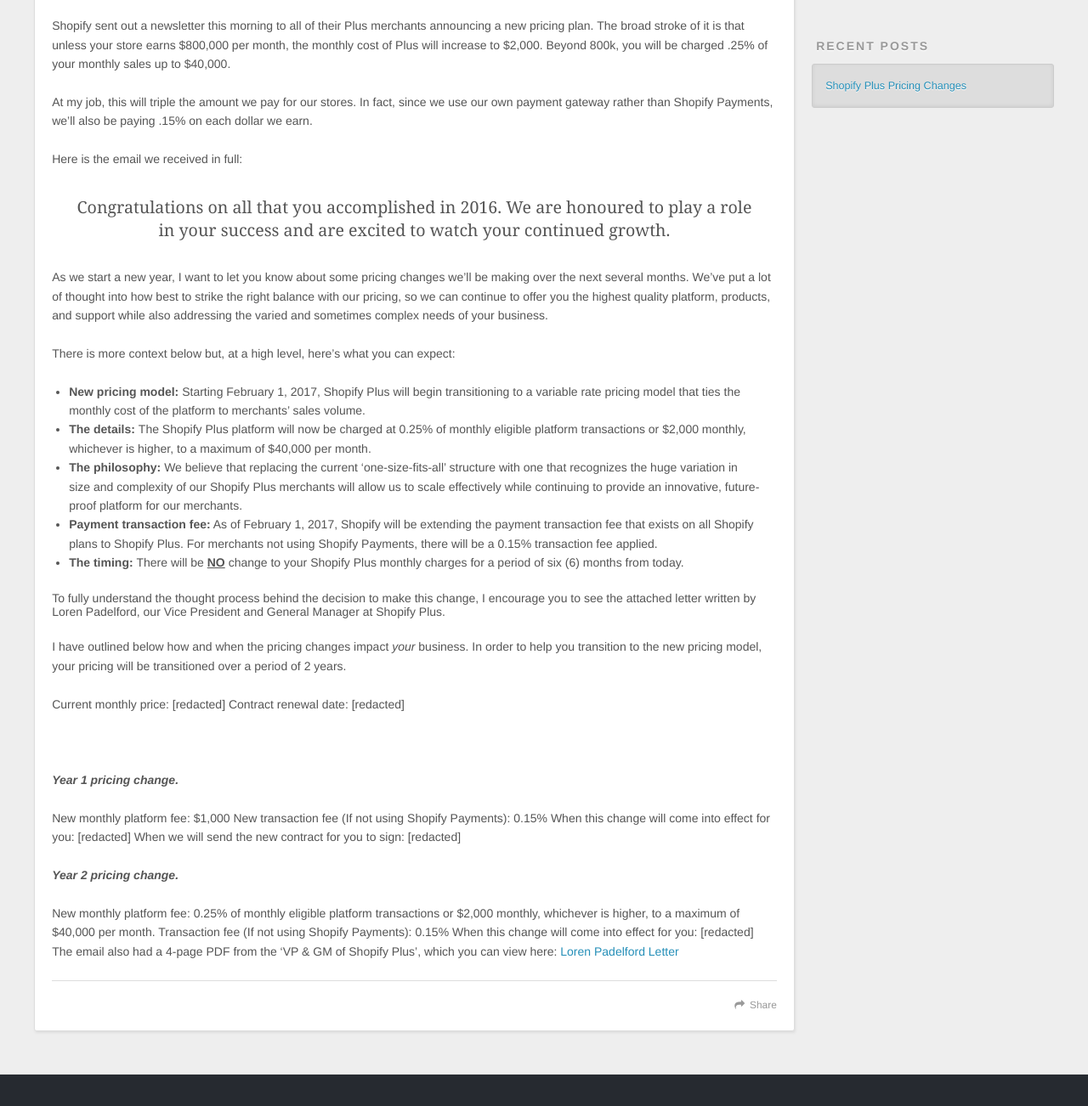
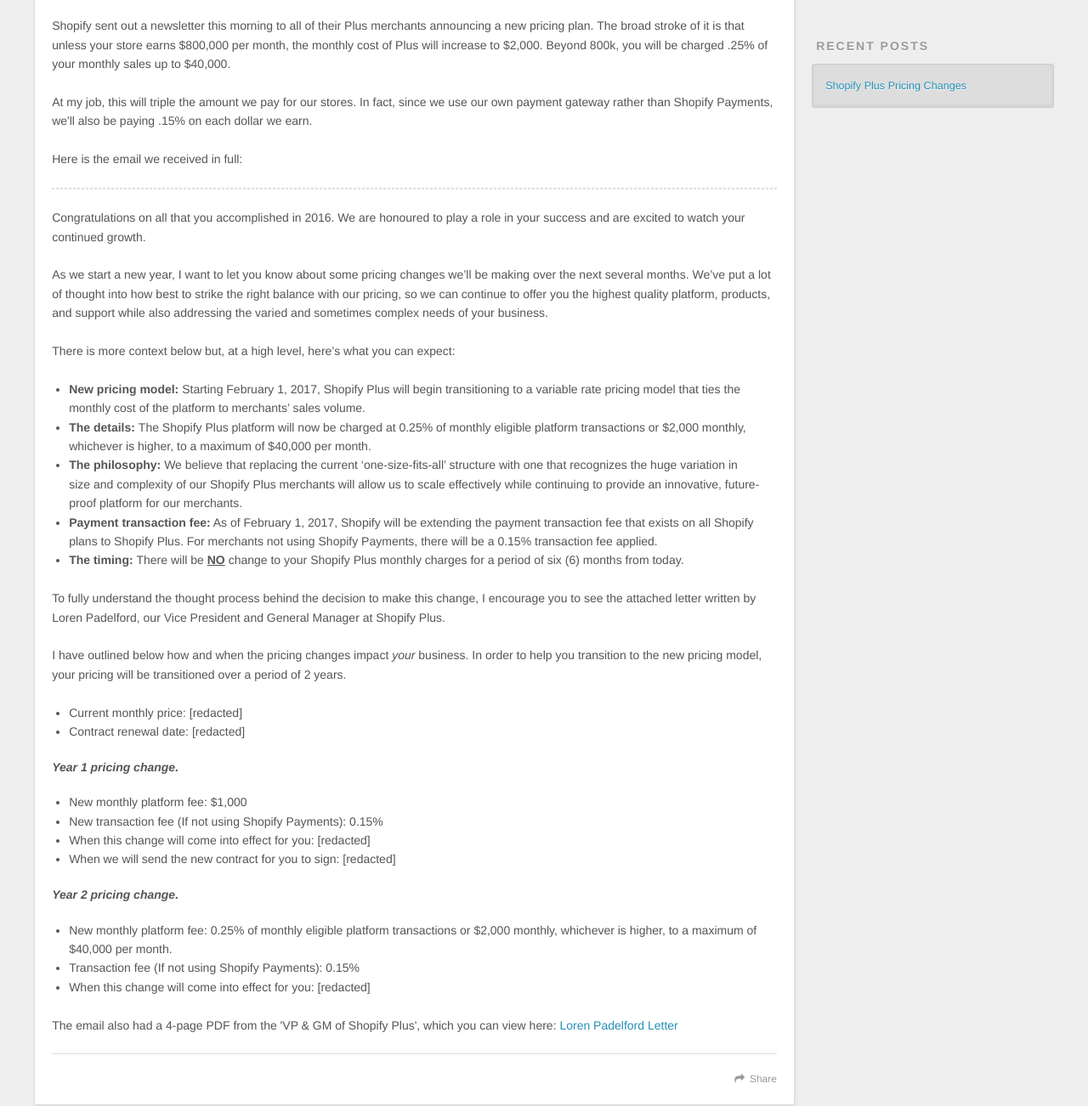
Before and after one commit to epatr/epatr.github.io-hexo, a plain HTML site: page index.html in a window 1280 px wide. Shown: the part 434-1736 px from the top of the page at 85% size. Drawn offline with nearby package versions, Linux system fonts and the light colour scheme.

Commit message:
Site updated: 2017-05-22 15:58:33

```diff
--- a/index.html
+++ b/index.html
@@ -83,39 +83,59 @@
 
     <div class="article-entry" itemprop="articleBody">
 
-        <p>Shopify sent out a newsletter this morning to all of their Plus merchants announcing a new pricing plan. The broad stroke of it is that unless your store earns $800,000 per month, the monthly cost of Plus will increase to $2,000. Beyond 800k, you will be charged .25% of your monthly sales up to $40,000.</p>
-<p>At my job, this will triple the amount we pay for our stores. In fact, since we use our own payment gateway rather than Shopify Payments, we’ll also be paying .15% on each dollar we earn.</p>
+
+<p>Shopify sent out a newsletter this morning to all of their Plus merchants announcing a new pricing plan. The broad stroke of it is that unless your store earns $800,000 per month, the monthly cost of Plus will increase to $2,000. Beyond 800k, you will be charged .25% of your monthly sales up to $40,000.</p>
+
+<p>At my job, this will triple the amount we pay for our stores. In fact, since we use our own payment gateway rather than Shopify Payments, we'll also be paying .15% on each dollar we earn.</p>
 <p>Here is the email we received in full:</p>
-<p><blockquote>Congratulations on all that you accomplished in 2016. We are honoured to play a role in your success and are excited to watch your continued growth.</blockquote></p>
+
+<hr>
+
+<p>Congratulations on all that you accomplished in 2016. We are honoured to play a role in your success and are excited to watch your continued growth.</p>
+
 <p>As we start a new year, I want to let you know about some pricing changes we’ll be making over the next several months. We’ve put a lot of thought into how best to strike the right balance with our pricing, so we can continue to offer you the highest quality platform, products, and support while also addressing the varied and sometimes complex needs of your business.</p>
+
 <p>There is more context below but, at a high level, here’s what you can expect:</p>
-<p><ul>
-     <li><strong>New pricing model:</strong> Starting February 1, 2017, Shopify Plus will begin transitioning to a variable rate pricing model that ties the monthly cost of the platform to merchants’ sales volume.</li>
-     <li><strong>The details: </strong>The Shopify Plus platform will now be charged at 0.25% of monthly eligible platform transactions or $2,000 monthly, whichever is higher, to a maximum of $40,000 per month.</li>
-     <li><strong>The philosophy: </strong>We believe that replacing the current ‘one-size-fits-all’ structure with one that recognizes the huge variation in size and complexity of our Shopify Plus merchants will allow us to scale effectively while continuing to provide an innovative, future-proof platform for our merchants.</li>
-     <li><strong>Payment transaction fee:</strong> As of February 1, 2017, Shopify will be extending the payment transaction fee that exists on all Shopify plans to Shopify Plus. For merchants not using Shopify Payments, there will be a 0.15% transaction fee applied.</li>
-     <li><strong>The timing: </strong>There will be <strong><u>NO</u></strong> change to your Shopify Plus monthly charges for a period of six (6) months from today.</li>
+<ul>
+ 	<li><strong>New pricing model:</strong> Starting February 1, 2017, Shopify Plus will begin transitioning to a variable rate pricing model that ties the monthly cost of the platform to merchants’ sales volume.</li>
+ 	<li><strong>The details: </strong>The Shopify Plus platform will now be charged at 0.25% of monthly eligible platform transactions or $2,000 monthly, whichever is higher, to a maximum of $40,000 per month.</li>
+ 	<li><strong>The philosophy: </strong>We believe that replacing the current ‘one-size-fits-all’ structure with one that recognizes the huge variation in size and complexity of our Shopify Plus merchants will allow us to scale effectively while continuing to provide an innovative, future-proof platform for our merchants.</li>
+ 	<li><strong>Payment transaction fee:</strong> As of February 1, 2017, Shopify will be extending the payment transaction fee that exists on all Shopify plans to Shopify Plus. For merchants not using Shopify Payments, there will be a 0.15% transaction fee applied.</li>
+ 	<li><strong>The timing: </strong>There will be <strong><u>NO</u></strong> change to your Shopify Plus monthly charges for a period of six (6) months from today.</li>
 </ul>
-To fully understand the thought process behind the decision to make this change, I encourage you to see the attached letter written by Loren Padelford, our Vice President and General Manager at Shopify Plus.</p>
+<p>To fully understand the thought process behind the decision to make this change, I encourage you to see the attached letter written by Loren Padelford, our Vice President and General Manager at Shopify Plus.</p>
+
 <p>I have outlined below how and when the pricing changes impact <em>your</em> business. In order to help you transition to the new pricing model, your pricing will be transitioned over a period of 2 years.</p>
-<p>Current monthly price: [redacted]
-Contract renewal date: [redacted]</p>
-<p>&nbsp;</p>
-<p><strong><em>Year 1 pricing change.</em></strong></p>
-<p>New monthly platform fee: $1,000
-New transaction fee (If not using Shopify Payments): 0.15%
-When this change will come into effect for you: [redacted]
-When we will send the new contract for you to sign: [redacted]</p>
-<p><strong><em>Year 2 pricing change.</em></strong></p>
-<p>New monthly platform fee: 0.25% of monthly eligible platform transactions or $2,000 monthly, whichever is higher, to a maximum of $40,000 per month.
-Transaction fee (If not using Shopify Payments): 0.15%
-When this change will come into effect for you: [redacted]
-The email also had a 4-page PDF from the ‘VP &amp; GM of Shopify Plus’, which you can view here: <a href="http://epatr.com/wp-content/uploads/2017/02/Loren-Padelford-Letter.pdf" target="_blank" rel="external">Loren Padelford Letter</a></p>
 
+<ul>
+	<li>Current monthly price: [redacted]</li>
+	<li>Contract renewal date: [redacted]</li>
+</ul>
+
+<strong><em>Year 1 pricing change.</em></strong>
+
+<ul>
+	<li>New monthly platform fee: $1,000</li>
+	<li>New transaction fee (If not using Shopify Payments): 0.15%</li>
+	<li>When this change will come into effect for you: [redacted]</li>
+	<li>When we will send the new contract for you to sign: [redacted]</li>
+</ul>
+
+<strong><em>Year 2 pricing change.</em></strong>
+
+<ul>
+	<li>New monthly platform fee: 0.25% of monthly eligible platform transactions or $2,000 monthly, whichever is higher, to a maximum of $40,000 per month.</li>
+	<li>Transaction fee (If not using Shopify Payments): 0.15%</li>
+	<li>
+		When this change will come into effect for you: [redacted]
+	</li>
+</ul>
+
+<p>The email also had a 4-page PDF from the 'VP &amp; GM of Shopify Plus', which you can view here: <a href="http://epatr.com/wp-content/uploads/2017/02/Loren-Padelford-Letter.pdf" target="_blank" rel="external">Loren Padelford Letter</a></p>
 
     </div>
     <footer class="article-footer">
-      <a data-url="http://epatr.github.io/articles/shopify-plus-pricing-changes-2017/" data-id="cj30j9zpb0001t8kwpb4ri9cm" class="article-share-link">Share</a>
+      <a data-url="http://epatr.github.io/articles/shopify-plus-pricing-changes-2017/" data-id="cj30k0vom0001kckwcljqcfcm" class="article-share-link">Share</a>
 
 
     </footer>
```
Also changed, not shown: about/index.html (+1 -1 lines), articles/shopify-plus-pricing-changes-2017/index.html (+48 -28 lines).
